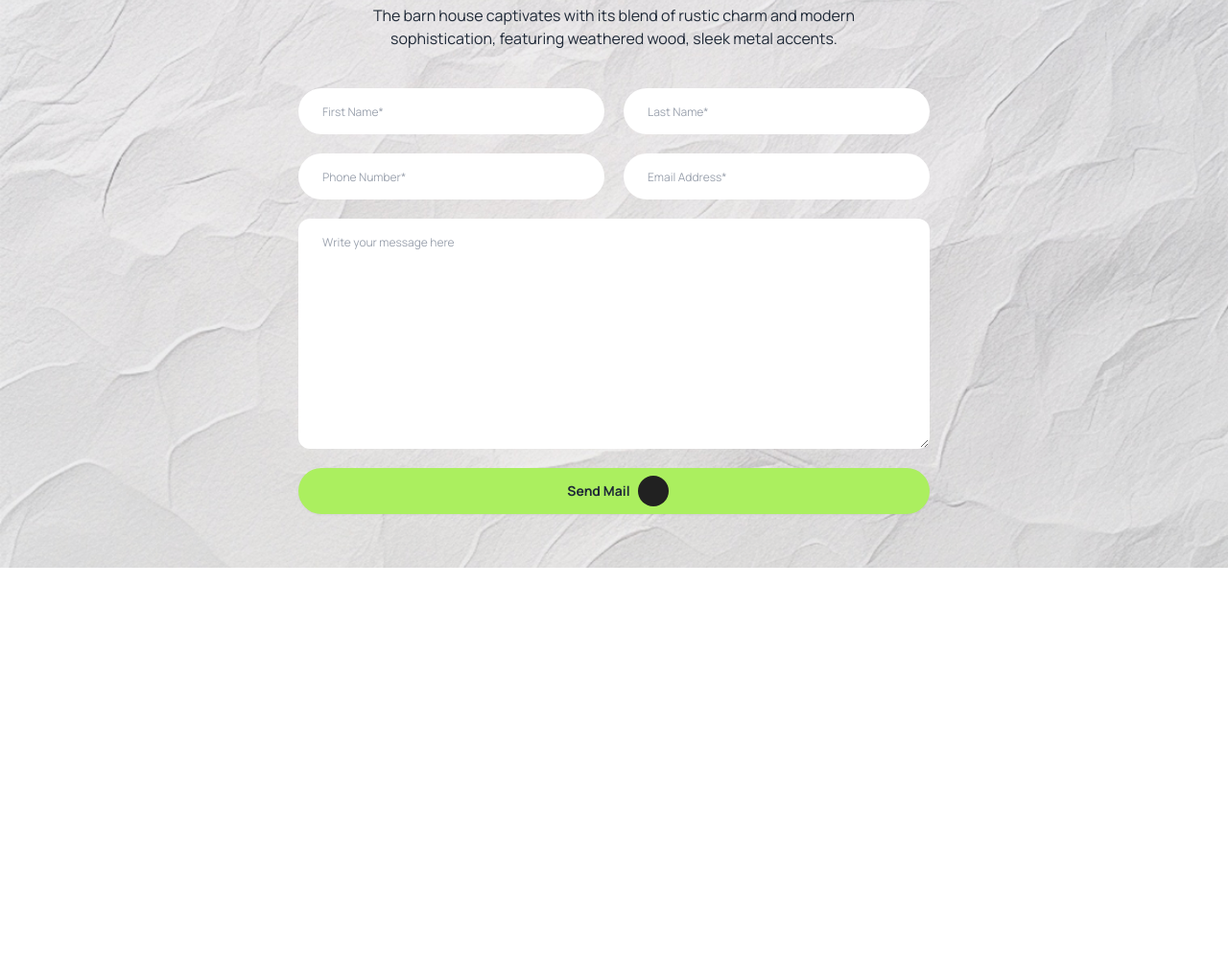
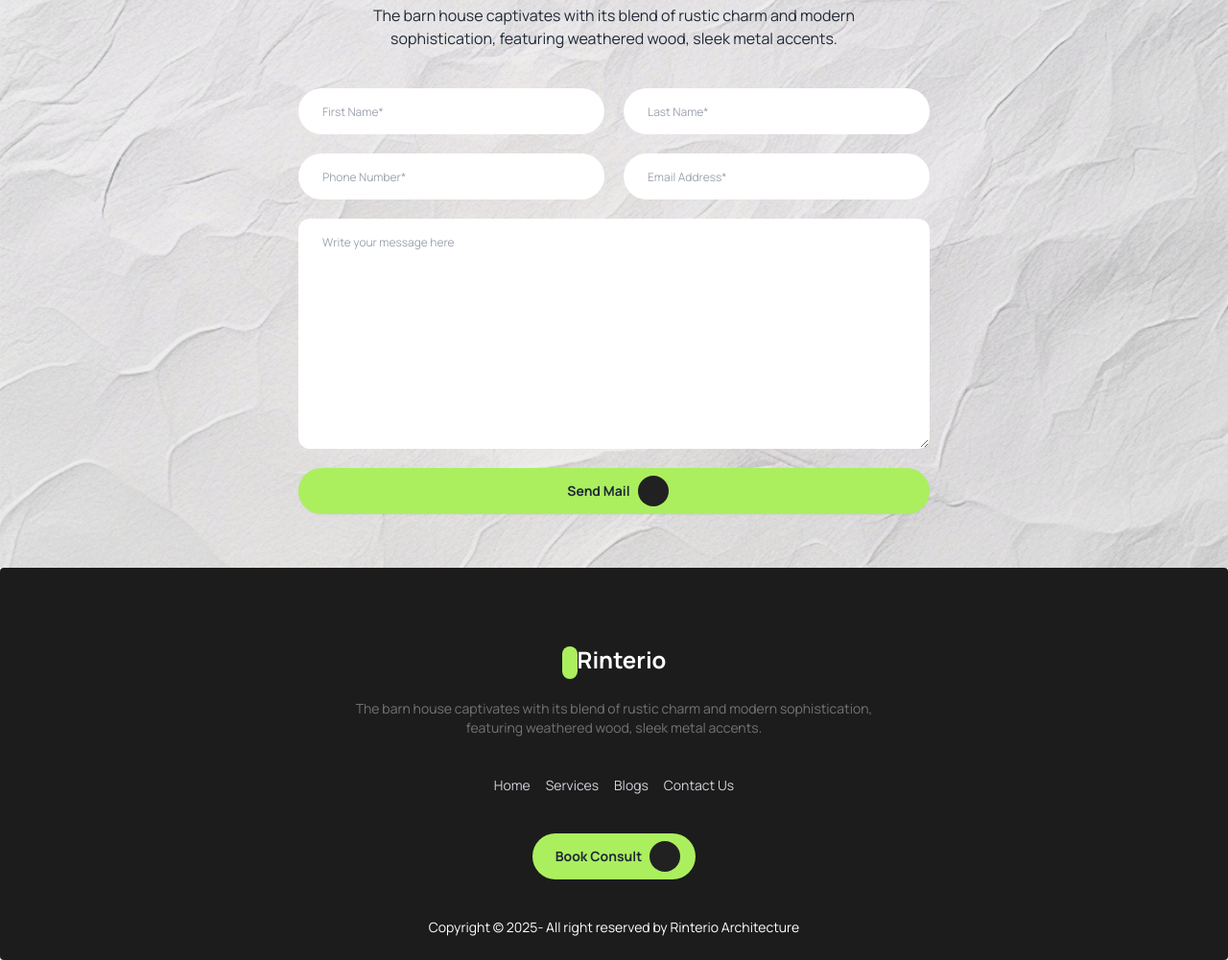
Before and after one commit to piash-ahmed/a3-rinterio-architecture, a plain HTML site: page index.html in a window 1280 px wide. Shown: the part 4548-5549 px from the top of the page at 96% size. Before the commit the page ends 5180 px from the top, so only its background shows below. Drawn offline with nearby package versions, Linux system fonts and the light colour scheme.

Commit message:
footer section done

```diff
--- a/index.html
+++ b/index.html
@@ -381,7 +381,7 @@
     </section>
   </main>
   <!-- Contact Us section -->
-  <main class="md:pt-16 my-10 bg-no-repeat bg-cover">
+  <main class="md:pt-16 mt-10 bg-no-repeat bg-cover">
     <div class="hero" style="background-image: url(./assets/bg.jpg);">
       <div class="hero-overlay bg-opacity-5"></div>
       <div class="hero-content text-center pt-10 md:pt-16">
@@ -417,6 +417,32 @@
     </div>
   </main>
 
+  <!-- Footer -->
+  <footer class="footer footer-center bg-primary-footer text-white rounded p-20 pb-6">
+    <div>
+      <a href="" class="text-2xl font-bold"><i
+          class="ri-arrow-right-up-long-line bg-primary-btn p-2 rounded-full text-lg"></i> Rinterio</a>
+      <p class="md:w-4/6 text-sm text-secondary-light mt-4">The barn house captivates with its blend of rustic charm and
+        modern sophistication, featuring weathered wood, sleek metal accents.</p>
+    </div>
+    <nav class="flex flex-wrap justify-center gap-4 text-gray-300">
+      <a class="link link-hover">Home</a>
+      <a class="link link-hover">Services</a>
+      <a class="link link-hover">Blogs</a>
+      <a class="link link-hover">Contact Us</a>
+    </nav>
+    <nav>
+      <div class="grid grid-flow-col gap-4">
+        <a
+          class="btn bg-primary-btn font-bold pl-6 pr-4 rounded-full border-none hover:bg-lime-400 text-sm md:text-md hidden md:inline-flex">Book
+          Consult <i
+            class="ri-arrow-right-up-long-line w-8 h-8 leading-4 text-white bg-primary-color p-2 rounded-full"></i></a>
+      </div>
+    </nav>
+    <aside>
+      <p>Copyright © 2025- All right reserved by Rinterio Architecture</p>
+    </aside>
+  </footer>
 </body>
 
 </html>
```
